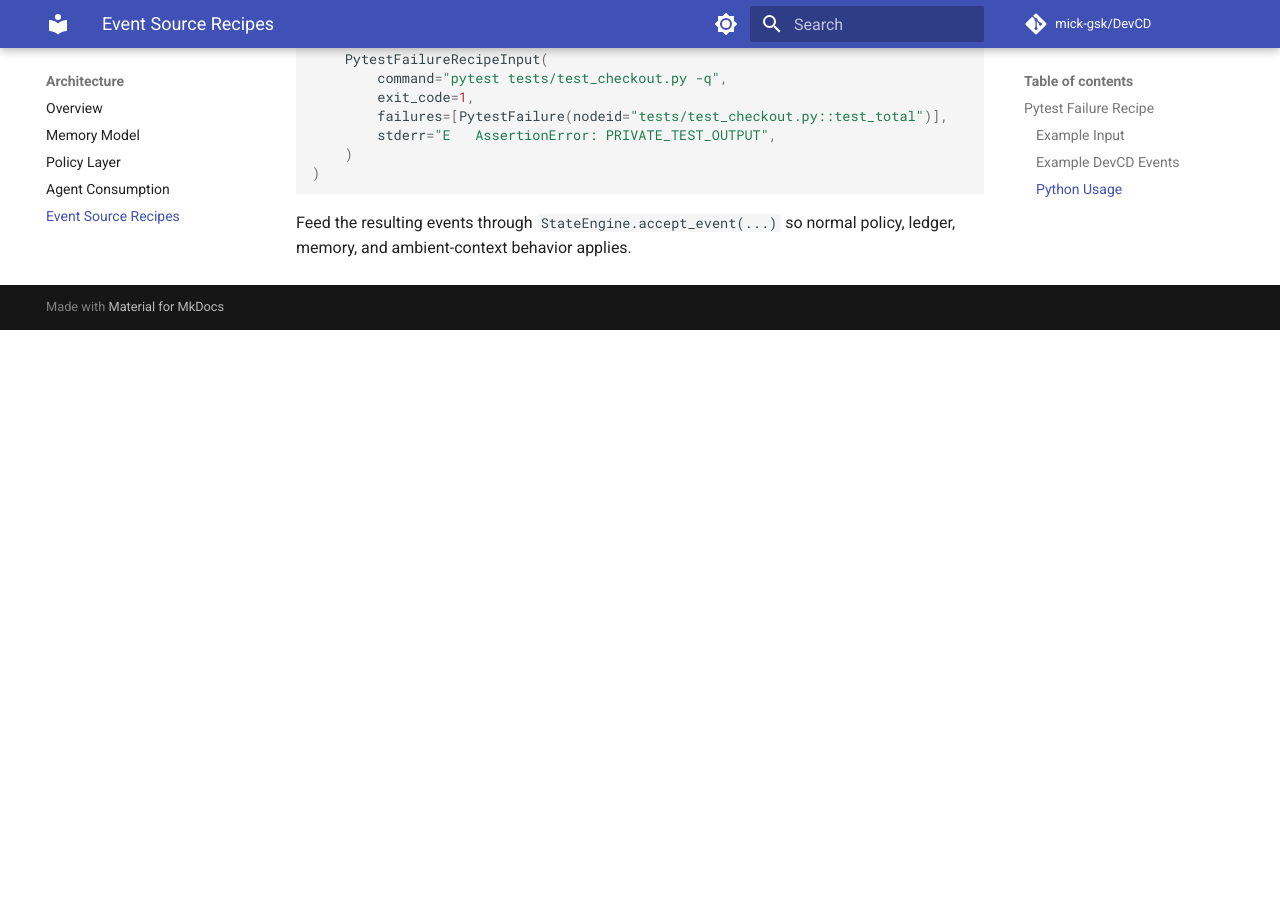
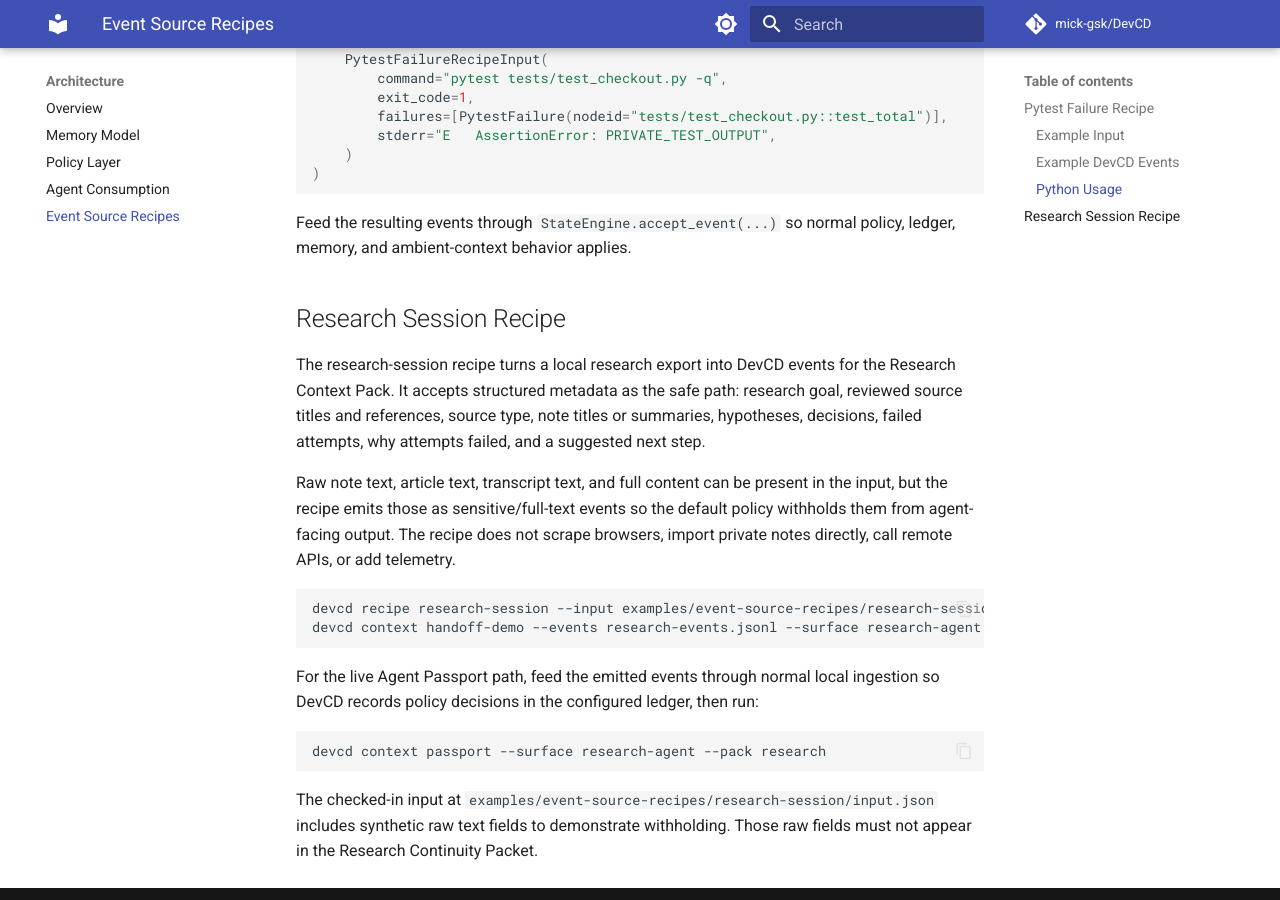
Before and after one commit to mick-gsk/DevCD, an MkDocs documentation site: the page built from docs/devcd/event-source-recipes.md, in a window 1280 px wide and 900 px high, scrolled down 1611 px. Built offline with MkDocs 1.6.1 and Material for MkDocs 9.7.7, drawn with Linux system fonts in a browser that asks for light colours; comment, search, counter and statistics services are not loaded; before the commit the page ends 1941 px from its top, so only the background shows below that.

Commit message:
docs: update docs, examples, llms.txt, and CHANGELOG for new features; add devcd.toml

````diff
--- a/docs/devcd/event-source-recipes.md
+++ b/docs/devcd/event-source-recipes.md
@@ -68,3 +68,22 @@
 ```
 
 Feed the resulting events through `StateEngine.accept_event(...)` so normal policy, ledger, memory, and ambient-context behavior applies.
+
+## Research Session Recipe
+
+The research-session recipe turns a local research export into DevCD events for the Research Context Pack. It accepts structured metadata as the safe path: research goal, reviewed source titles and references, source type, note titles or summaries, hypotheses, decisions, failed attempts, why attempts failed, and a suggested next step.
+
+Raw note text, article text, transcript text, and full content can be present in the input, but the recipe emits those as sensitive/full-text events so the default policy withholds them from agent-facing output. The recipe does not scrape browsers, import private notes directly, call remote APIs, or add telemetry.
+
+```bash
+devcd recipe research-session --input examples/event-source-recipes/research-session/input.json --output research-events.jsonl
+devcd context handoff-demo --events research-events.jsonl --surface research-agent --pack research
+```
+
+For the live Agent Passport path, feed the emitted events through normal local ingestion so DevCD records policy decisions in the configured ledger, then run:
+
+```bash
+devcd context passport --surface research-agent --pack research
+```
+
+The checked-in input at `examples/event-source-recipes/research-session/input.json` includes synthetic raw text fields to demonstrate withholding. Those raw fields must not appear in the Research Continuity Packet.
--- a/llms.txt
+++ b/llms.txt
@@ -13,6 +13,7 @@
 - MCP stdio: `devcd mcp serve`; use as a read-only MCP context source for MCP-native agent runtimes such as OpenClaw; exposes read-only resources only, no tools or prompts
   - `devcd://context/continuity-packet` — domain-neutral policy-filtered Continuity Packet (developer pack by default)
   - `devcd://context/agent-handoff-packet` — legacy developer handoff JSON contract (kept for backward compatibility)
+- Integration snippets: `devcd integrations openclaw` and `devcd integrations hermes`; add `--json` for machine-readable output or `--smoke-test` to verify initialize/resources/list/tools/list/prompts/list locally without mutating external config
 - Context Packs: `devcd context packs` or `devcd context packs --json`; developer and research packs are built-in
 - Pytest failure recipe: `devcd recipe pytest-failure --input examples/event-source-recipes/pytest-failure/input.json`
 
````
Also changed, not shown: CHANGELOG.md (+9 -1 lines), README.md (+17 -0 lines), devcd.toml (added, +22 -0 lines), docs/devcd/policy.md (+2 -0 lines), docs/superpowers/agent-resurrection.md (+11 -0 lines), examples/research-continuity/README.md (+10 -2 lines), examples/research-continuity/continuity-packet.md (+3 -0 lines).
